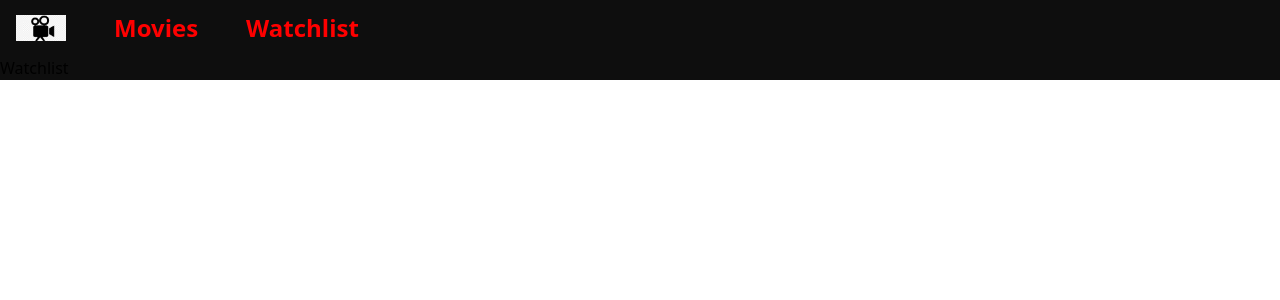
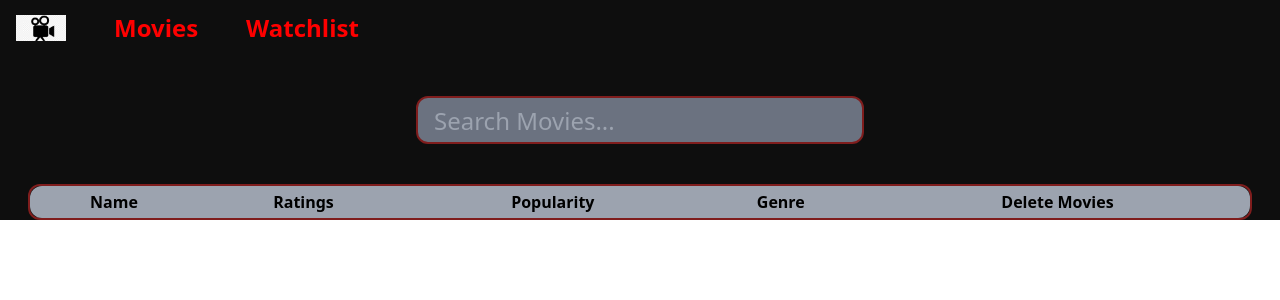
Before and after one commit to Sandeep59s/IMDB-Project, a React (Vite) app in the folder IMDB-Project/vite-project/: page /watchlist in a window 1280 px wide. Shown: the top 300 px of the page. Built offline with nearby package versions, Linux system fonts and the light colour scheme.

Commit message:
added funtion for watchlist and also changing watchlist icon for moviecard

```diff
--- a/IMDB-Project/vite-project/index.html
+++ b/IMDB-Project/vite-project/index.html
@@ -4,7 +4,7 @@
     <meta charset="UTF-8" />
     <link rel="icon" type="image/svg+xml" href="/vite.svg" />
     <meta name="viewport" content="width=device-width, initial-scale=1.0" />
-    <title>Vite + React</title>
+    <title>IMDB Project</title>
   </head>
   <body>
     <div id="root"></div>
--- a/IMDB-Project/vite-project/src/App.jsx
+++ b/IMDB-Project/vite-project/src/App.jsx
@@ -2,10 +2,19 @@ import NavBar from "./components/NavBar";
 import Banner from "./components/Banner";
 import Movies from "./components/Movies";
 import Watchlist from "./components/Watchlist";
+import { useState } from "react";
 
 import { BrowserRouter, Routes, Route } from "react-router-dom";
 
 function App() {
+  const [watchlist, setWatchlist] = useState([]);
+
+  const handleAddToWatchList = (movieObject) => {
+    const updatedWatchlist = [...watchlist, movieObject];
+    setWatchlist(updatedWatchlist);
+    console.log(updatedWatchlist);
+  };
+
   return (
     <>
       <BrowserRouter>
@@ -16,7 +25,11 @@ function App() {
             path="/"
             element={
               <>
-                <Banner /> <Movies />
+                <Banner />{" "}
+                <Movies
+                  handleAddToWatchList={handleAddToWatchList}
+                  watchlist={watchlist}
+                />
               </>
             }
           />
@@ -25,7 +38,7 @@ function App() {
             path="/watchlist"
             element={
               <>
-                <Watchlist />
+                <Watchlist watchList={watchlist} />
               </>
             }
           />
--- a/IMDB-Project/vite-project/src/components/MovieCard.jsx
+++ b/IMDB-Project/vite-project/src/components/MovieCard.jsx
@@ -1,15 +1,44 @@
 import React from "react";
 
-function MovieCard({ name , posterPath }) {
+function MovieCard({ movieObject, handleAddToWatchList, watchlist }) {
+  function doesContain(movieObject) {
+    for (let i = 0; i < watchlist.length; i++) {
+      if (watchlist[i].id === movieObject.id) {
+        return true;
+      }
+    }
+    return false;
+  }
   return (
     <div
-      className="h-[50vh] w-[210px] bg-cover bg-center flex items-end rounded-xl hover:scale-110 duration-700"
+      className="relative h-[50vh] w-[210px] bg-cover bg-center flex items-end rounded-xl hover:scale-110 duration-700"
       style={{
-        backgroundImage: `url(https://image.tmdb.org/t/p/original/${posterPath})`,
+        backgroundImage: `url(https://image.tmdb.org/t/p/original/${movieObject.poster_path})`,
       }}
     >
-      <div style={{color : 'red'}} className="text-white w-full text-xl text-center p-2 bg-gray-900/55 rounded-xl ">
-        {name}
+      {/* using ternary opertor */}
+
+      {doesContain(movieObject) ? (
+        <div
+          // onClick={() => handleAddToWatchList(movieObject)}
+          className="absolute top-2 right-2 text-white text-xl hover:text-red-500 hover:scale-150 duration-500"
+        >
+          <button> &#10060;</button>
+        </div>
+      ) : (
+        <div
+          onClick={() => handleAddToWatchList(movieObject)}
+          className="absolute top-2 right-2 text-white text-xl hover:text-red-500 hover:scale-150 duration-500"
+        >
+          <button> &#128525;</button>
+        </div>
+      )}
+
+      <div
+        style={{ color: "red" }}
+        className="text-white w-full text-xl text-center p-2 bg-gray-900/55 rounded-xl "
+      >
+        {movieObject.title}
       </div>
     </div>
   );
--- a/IMDB-Project/vite-project/src/components/Movies.jsx
+++ b/IMDB-Project/vite-project/src/components/Movies.jsx
@@ -3,7 +3,7 @@ import MovieCard from "./MovieCard";
 import axios from "axios";
 import Pagination from "./Pagination";
 
-function Movies() {
+function Movies({ handleAddToWatchList , watchlist }) {
   const [movies, setMovies] = useState([]);
   const [pageNo, setPageNo] = useState(1);
 
@@ -14,7 +14,7 @@ function Movies() {
   const prevPageCtr = () => {
     if (pageNo === 1) {
       setPageNo(pageNo);
-    }else{
+    } else {
       setPageNo(pageNo - 1);
     }
   };
@@ -30,6 +30,7 @@ function Movies() {
   }, [pageNo]);
 
   return (
+    <>
       <div>
         <div
           style={{ color: "#ff0000" }}
@@ -42,9 +43,11 @@ function Movies() {
           {movies.map(function (movieObject) {
             return (
               <MovieCard
-              name={movieObject.title}
                 //   this are props
-              posterPath={movieObject.poster_path}
+
+                movieObject={movieObject}
+                handleAddToWatchList={handleAddToWatchList}
+                watchlist={watchlist}
               />
             );
           })}
@@ -56,6 +59,7 @@ function Movies() {
           pageNumber={pageNo}
         />
       </div>
+    </>
   );
 }
 
--- a/IMDB-Project/vite-project/src/components/Watchlist.jsx
+++ b/IMDB-Project/vite-project/src/components/Watchlist.jsx
@@ -1,9 +1,54 @@
-import React from 'react'
+import React from "react";
 
-function Watchlist() {
+function Watchlist({ watchList }) {
   return (
-    <div>Watchlist</div>
-  )
+    <>
+      {/* genre based filtering purpose */}
+
+      {/* search field */}
+      <div className="flex justify-center my-10">
+        <input
+          className="bg-gray-500 h-[3rem] w-[28rem] px-4 text-2xl border border-2 rounded-xl border-red-900 outline-none "
+          type="text"
+          placeholder="Search Movies..."
+        />
+      </div>
+
+      {/* watchlist table */}
+
+      <div className="border m-7   border-2 border-red-900 rounded-xl">
+        <table className="w-full  bg-gray-400 text-center rounded-xl">
+          <thead className="h-[2rem] ">
+            <tr>
+              <th>Name</th>
+              <th>Ratings</th>
+              <th>Popularity</th>
+              <th>Genre</th>
+              <th>Delete Movies</th>
+            </tr>
+          </thead>
+          <tbody className="bg-gray-600/90 rounded-xl">
+            {watchList.map((movieObj) => (
+              <tr className="border-2 border-red-900 rounded-xl">
+                <td className="flex items-center px-6 py-6 ">
+                  <img
+                    className="h-[7rem] w-[13rem] rounded-lg"
+                    src={`https://image.tmdb.org/t/p/original/${movieObj.backdrop_path}`}
+                    alt=""
+                  />
+                  <div className="m-2 text-xl">{movieObj.title}</div>
+                </td>
+                <td>{movieObj.vote_average}</td>
+                <td>{movieObj.popularity}</td>
+                <td>action</td>
+                <td style={{ color: "maroon" }}>Delete</td>
+              </tr>
+            ))}
+          </tbody>
+        </table>
+      </div>
+    </>
+  );
 }
 
-export default Watchlist
+export default Watchlist;
```
Lines whose indentation alone changed are shown as unchanged.
